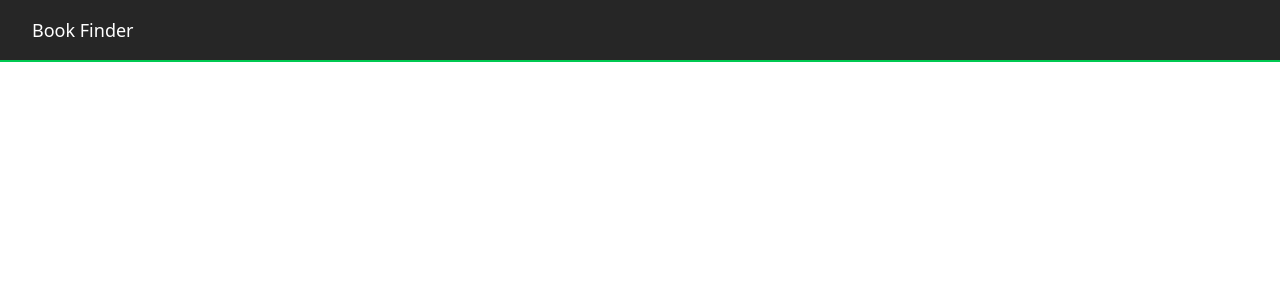
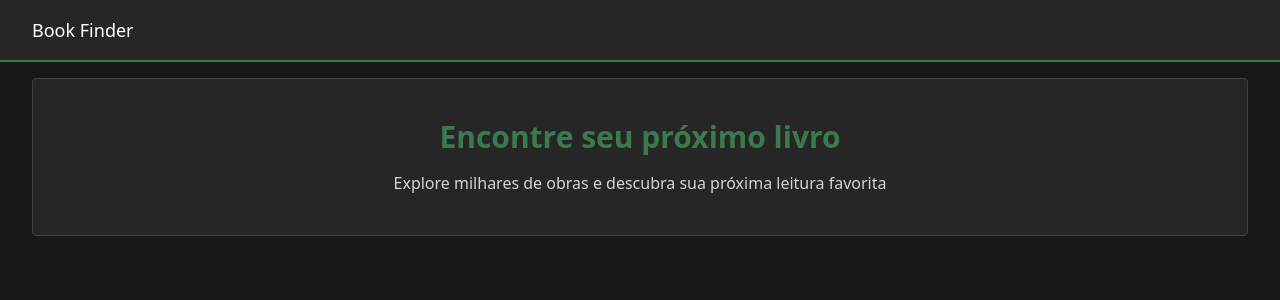
Before and after one commit to thy8000/Book-Finder, a Next.js app in the folder book-finder/: page / in a window 1280 px wide. Shown: the top 300 px of the page. Built offline with nearby package versions, Linux system fonts and the light colour scheme.

Commit message:
🚧 Home

```diff
--- a/book-finder/app/components/Header.tsx
+++ b/book-finder/app/components/Header.tsx
@@ -2,7 +2,7 @@ export function Header() {
   return (
     <header
       id="header"
-      className="fixed top-0 left-0 w-full z-10 bg-neutral-800 border-b-2 border-green-500"
+      className="sticky top-0 left-0 w-full z-10 bg-neutral-800 border-b-2 border-green-500"
     >
       <div className="container fade-in-3 transition duration-[3500ms] relative z-50">
         <div className="flex justify-between items-center py-4">
--- /dev/null
+++ b/book-finder/app/components/HeroHeadline.tsx
@@ -0,0 +1,17 @@
+interface HeroHeadlineProps {
+    title: string;
+    description: string;
+}
+
+export function HeroHeadline({ title, description }: HeroHeadlineProps) {
+    return (
+        <div className="container">
+            <section className="bg-neutral-800 border-neutral-700 border rounded p-10 text-center">
+                <h2 className="text-3xl font-bold mb-4 text-green-500">{title}</h2>
+                <p className="font-secondary text-neutral-300">
+                    {description}
+                </p>
+            </section>
+        </div>
+    );
+}
--- a/book-finder/app/components/index.tsx
+++ b/book-finder/app/components/index.tsx
@@ -1 +1,2 @@
 export * from "./Header";
+export * from "./HeroHeadline";
--- a/book-finder/app/globals.css
+++ b/book-finder/app/globals.css
@@ -10,7 +10,10 @@
   --color-foreground: var(--foreground);
   --font-primary: var(--font-open-sans);
   --font-secondary: var(--font-lato);
+  --color-green-500: #3A7B4C;
 }
+
+
 
 @media (prefers-color-scheme: dark) {
   :root {
--- a/book-finder/app/layout.tsx
+++ b/book-finder/app/layout.tsx
@@ -22,7 +22,7 @@ export default function RootLayout({
 }>) {
   return (
     <html lang="pt-br" className={openSans.variable}>
-      <body className={`antialiased`}>{children}</body>
+      <body className={`antialiased bg-neutral-900`}>{children}</body>
     </html>
   );
 }
--- a/book-finder/app/page.tsx
+++ b/book-finder/app/page.tsx
@@ -1,6 +1,6 @@
 import type { Metadata } from "next";
 
-import { Header } from "./components";
+import { Header, HeroHeadline } from "./components";
 
 export const metadata: Metadata = {
   title: "Book Finder | Encontre seu próximo livro por título ou autor",
@@ -11,8 +11,12 @@ export const metadata: Metadata = {
 export default function Home() {
   return (
     <div>
-      <main>
+      <main className="flex flex-col gap-4">
         <Header />
+        <HeroHeadline
+          title="Encontre seu próximo livro"
+          description="Explore milhares de obras e descubra sua próxima leitura favorita"
+        />
       </main>
     </div>
   );
```
